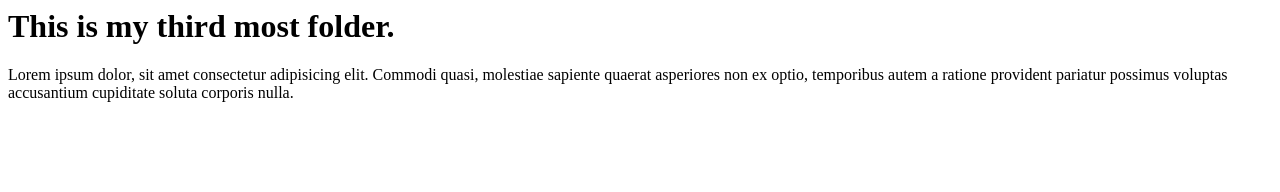
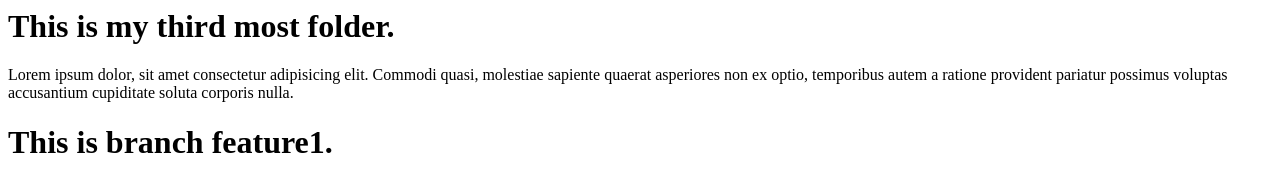
Before and after one commit to WaqqarRashid3/SecondRepo, a plain HTML site: page index.html in a window 1280 px wide. Drawn offline with Linux system fonts and the light colour scheme.

Commit message:
Third most commit

```diff
--- a/index.html
+++ b/index.html
@@ -1,2 +1,3 @@
 <h1>This is my third most folder.</h1>
 <p>Lorem ipsum dolor, sit amet consectetur adipisicing elit. Commodi quasi, molestiae sapiente quaerat asperiores non ex optio, temporibus autem a ratione provident pariatur possimus voluptas accusantium cupiditate soluta corporis nulla.</p>
+<h1>This is branch feature1.</h1>
```
Also changed, not shown: style.css (added).
